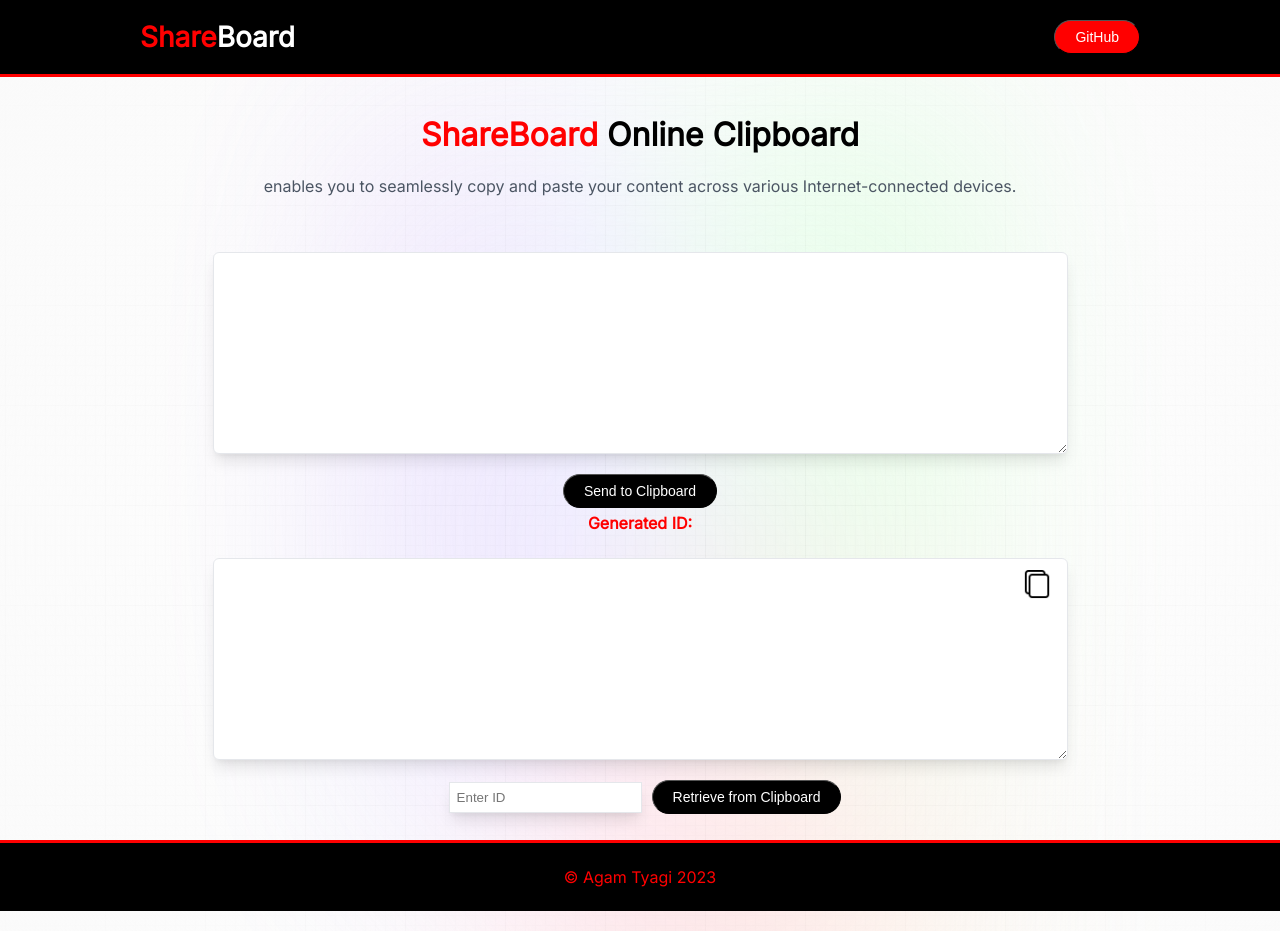
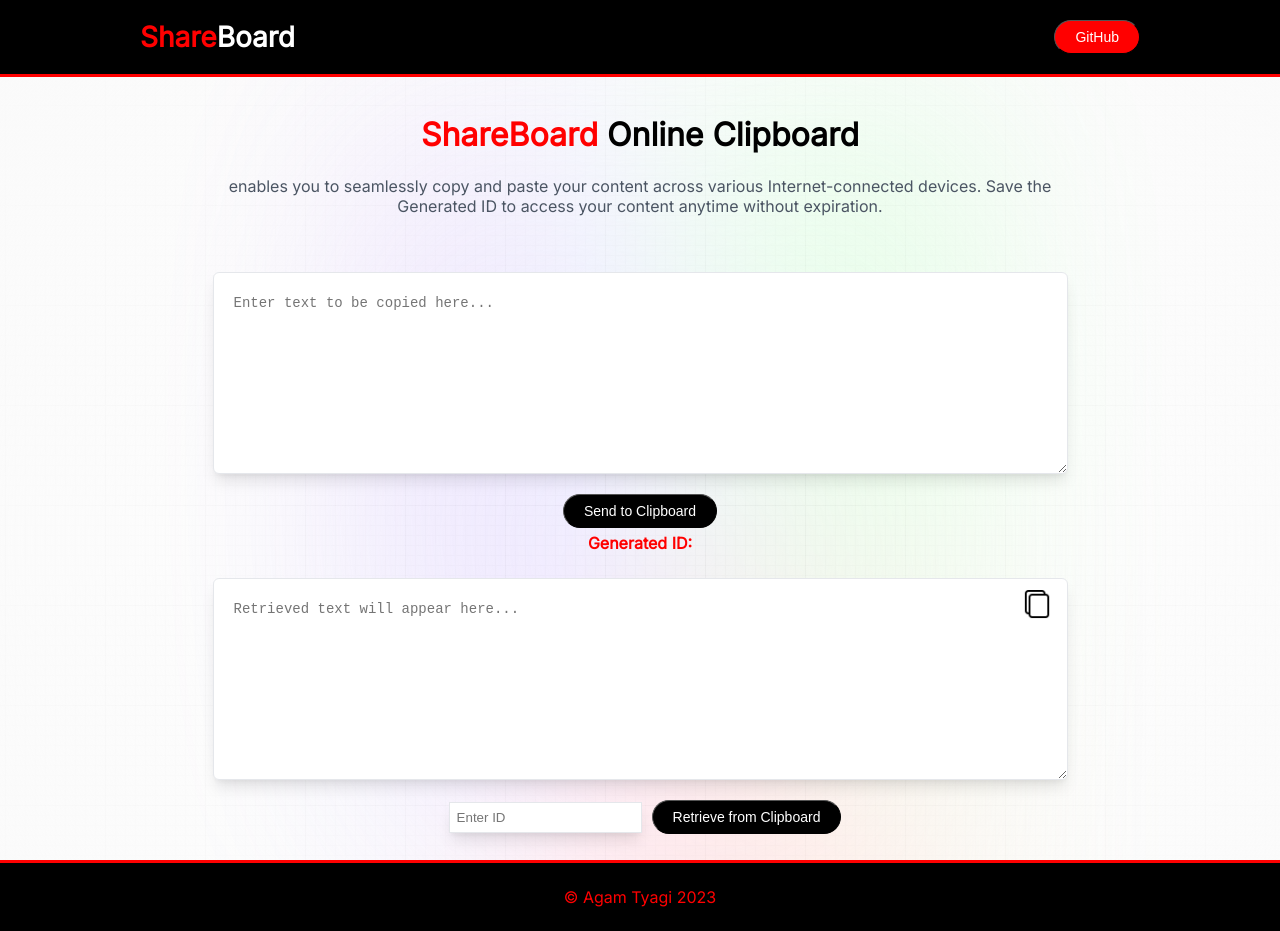
Before and after one commit to agamtyagi1717/shareboard, a React (Create React App) app: page / in a window 1280 px wide. Built offline with nearby package versions, Linux system fonts and the light colour scheme; the HTML template or start-up script is replaced by a standard one.

Commit message:
placeholder+final edits

```diff
--- a/src/components/CopySection.js
+++ b/src/components/CopySection.js
@@ -51,7 +51,7 @@
   return (
     <div className="copy-section">
       <form onSubmit={handleSend} className="copy-form">
-        <textarea value={text} onChange={handleTextChange} rows={8}></textarea>
+        <textarea value={text} placeholder="Enter text to be copied here..." onChange={handleTextChange} rows={8}></textarea>
         <div className="center-copy">
           <button className="button-0">Send to Clipboard</button>
           <p className="gen-id">
--- a/src/components/Hero.js
+++ b/src/components/Hero.js
@@ -6,7 +6,7 @@
           <h1>
               <span>ShareBoard</span> Online Clipboard
           </h1>
-          <p>enables you to seamlessly copy and paste your content across various Internet-connected devices.</p>
+          <p>enables you to seamlessly copy and paste your content across various Internet-connected devices. Save the Generated ID to access your content anytime without expiration.</p>
       </div>
     )
   }
--- a/src/components/RetrieveSection.js
+++ b/src/components/RetrieveSection.js
@@ -52,6 +52,7 @@
     <div className="copy-section">
       <form onSubmit={retrieveCopied} className="copy-form">
         <textarea
+        placeholder="Retrieved text will appear here..."
           value={retrievedText}
           onChange={(e) => setRetrievedText(e.target.value)}
           rows={8}
```
